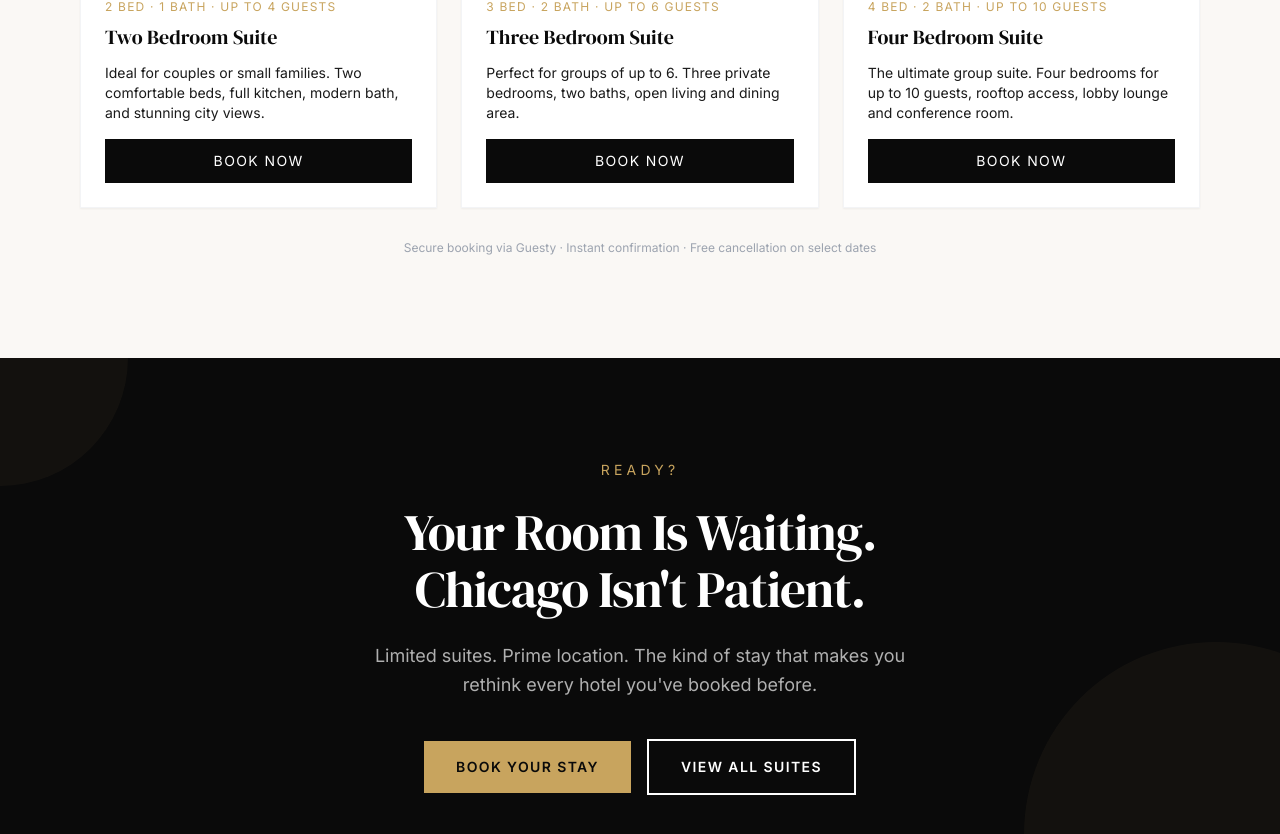
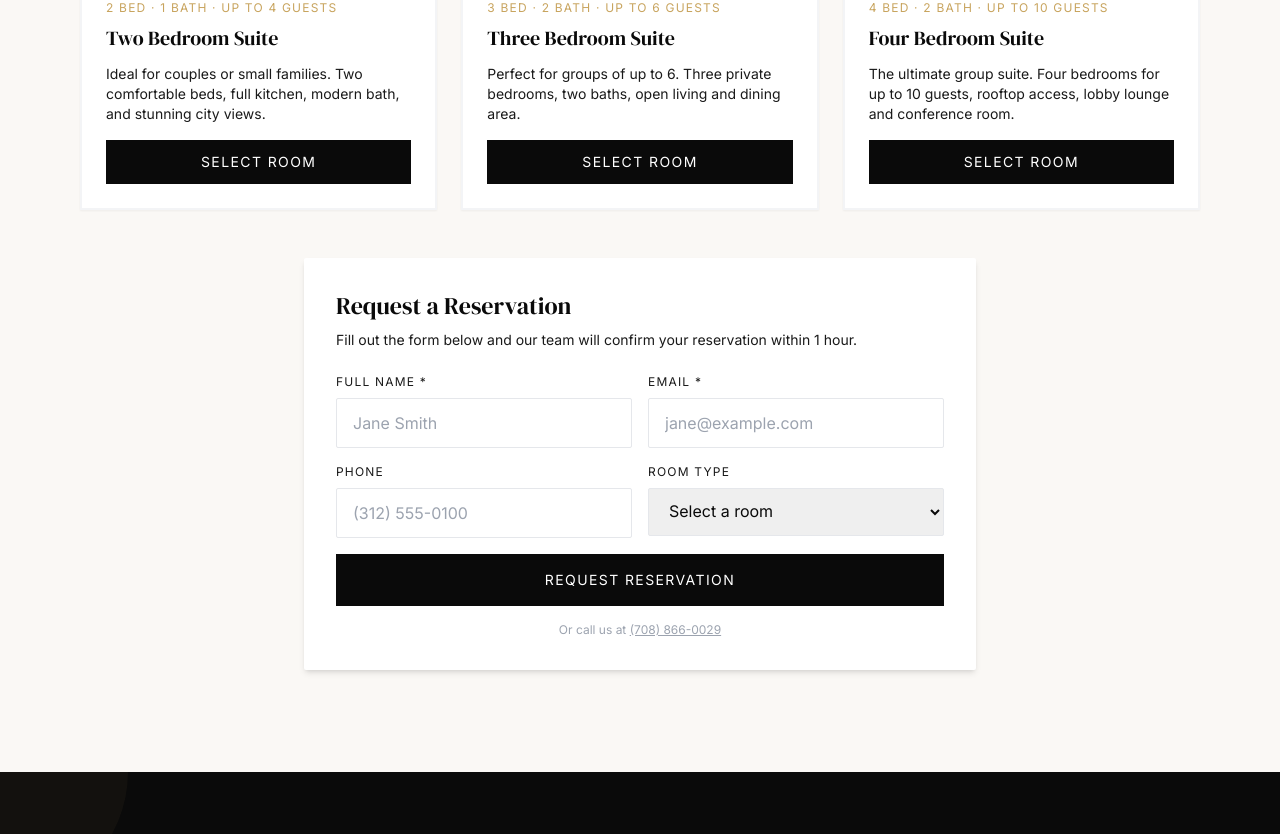
Before and after one commit to theplymouthchicago/plymouth-hotel, a Next.js app: page / in a window 1280 px wide. Shown: the part 10553-11387 px from the top of the page. Built offline with nearby package versions, Linux system fonts and the light colour scheme.

Commit message:
Replace broken booking links with inquiry form + email confirmation

```diff
--- /dev/null
+++ b/src/app/api/inquire/route.ts
@@ -0,0 +1,53 @@
+import { NextRequest, NextResponse } from "next/server";
+import nodemailer from "nodemailer";
+
+export async function POST(req: NextRequest) {
+  const body = await req.json();
+  const { name, email, phone, checkIn, checkOut, guests, room } = body;
+
+  const transporter = nodemailer.createTransport({
+    service: "gmail",
+    auth: {
+      user: "info@theplymouthchicago.com",
+      pass: process.env.PLYMOUTH_EMAIL_PASS,
+    },
+  });
+
+  const text = `
+New Reservation Request — The Plymouth Chicago
+
+Name: ${name}
+Email: ${email}
+Phone: ${phone || "Not provided"}
+Room: ${room || "Not selected"}
+Check In: ${checkIn}
+Check Out: ${checkOut}
+Guests: ${guests}
+
+Reply to this email or call ${phone} to confirm.
+  `.trim();
+
+  try {
+    await transporter.sendMail({
+      from: '"The Plymouth Chicago" <info@theplymouthchicago.com>',
+      to: "info@theplymouthchicago.com",
+      replyTo: email,
+      subject: `Reservation Request — ${room} | ${checkIn} to ${checkOut}`,
+      text,
+    });
+
+    // Auto-reply to guest
+    await transporter.sendMail({
+      from: '"The Plymouth Chicago" <info@theplymouthchicago.com>',
+      to: email,
+      subject: "We received your reservation request — The Plymouth Chicago",
+      text: `Hi ${name},\n\nThank you for your interest in The Plymouth Chicago! We received your request for the ${room} Suite (${checkIn} to ${checkOut}, ${guests} guests).\n\nOur team will confirm your reservation within 1 hour. Questions? Call us at (708) 866-0029.\n\nWarm regards,\nThe Plymouth Chicago Team\n417 S Dearborn St, Chicago, IL 60605`,
+    });
+
+    return NextResponse.json({ ok: true });
+  } catch (err: unknown) {
+    const message = err instanceof Error ? err.message : String(err);
+    console.error("Email error:", message);
+    return NextResponse.json({ error: message }, { status: 500 });
+  }
+}
--- a/src/components/BookingWidget.tsx
+++ b/src/components/BookingWidget.tsx
@@ -35,93 +35,80 @@ const ROOM_TYPES = [
   },
 ];
 
-const BOOKING_BASE = "https://dreamchicagorentals.guestybookings.com/en/properties";
-
-function buildBookingUrl(listingId: string, checkIn: string, checkOut: string, guests: number) {
-  const params = new URLSearchParams({ minOccupancy: String(guests) });
-  if (checkIn) params.set("startDate", checkIn);
-  if (checkOut) params.set("endDate", checkOut);
-  return `${BOOKING_BASE}/${listingId}?${params}`;
-}
+type FormState = "idle" | "sending" | "sent" | "error";
 
 export function BookingWidget() {
   const [checkIn, setCheckIn] = useState("");
   const [checkOut, setCheckOut] = useState("");
   const [guests, setGuests] = useState(2);
+  const [selectedRoom, setSelectedRoom] = useState<string | null>(null);
+  const [name, setName] = useState("");
+  const [email, setEmail] = useState("");
+  const [phone, setPhone] = useState("");
+  const [formState, setFormState] = useState<FormState>("idle");
 
   const today = new Date().toISOString().split("T")[0];
-
   const nights =
     checkIn && checkOut
-      ? Math.round(
-          (new Date(checkOut).getTime() - new Date(checkIn).getTime()) / 86_400_000
-        )
+      ? Math.round((new Date(checkOut).getTime() - new Date(checkIn).getTime()) / 86_400_000)
       : 0;
+
+  async function handleSubmit(e: React.FormEvent) {
+    e.preventDefault();
+    setFormState("sending");
+    try {
+      const res = await fetch("/api/inquire", {
+        method: "POST",
+        headers: { "Content-Type": "application/json" },
+        body: JSON.stringify({ name, email, phone, checkIn, checkOut, guests, room: selectedRoom }),
+      });
+      if (!res.ok) throw new Error("Failed");
+      setFormState("sent");
+    } catch {
+      setFormState("error");
+    }
+  }
 
   return (
     <section className="py-section section-padding bg-plymouth-offwhite" id="booking">
       <div className="max-w-container mx-auto">
         <div className="text-center mb-12">
-          <p className="text-plymouth-gold font-body text-sm uppercase tracking-[0.3em] mb-4">
-            Reserve
-          </p>
-          <h2 className="font-display text-display-md text-plymouth-black mb-4">
-            Book Direct. Best Rate.
-          </h2>
+          <p className="text-plymouth-gold font-body text-sm uppercase tracking-[0.3em] mb-4">Reserve</p>
+          <h2 className="font-display text-display-md text-plymouth-black mb-4">Book Direct. Best Rate.</h2>
           <p className="text-plymouth-charcoal text-lg max-w-xl mx-auto">
-            Skip the third-party fees. Book directly for the best available rate
-            and flexible terms.
+            Skip the third-party fees. Book directly for the best available rate and flexible terms.
           </p>
         </div>
 
         {/* Date + Guest Picker */}
         <div className="bg-white shadow-md rounded-sm p-6 flex flex-col md:flex-row gap-4 items-end max-w-3xl mx-auto mb-12">
           <div className="flex-1">
-            <label className="block text-xs uppercase tracking-widest text-plymouth-charcoal mb-2">
-              Check In
-            </label>
-            <input
-              type="date"
-              value={checkIn}
-              min={today}
-              onChange={(e) => setCheckIn(e.target.value)}
-              className="w-full border border-gray-200 rounded-sm px-4 py-3 text-plymouth-black focus:outline-none focus:border-plymouth-gold"
-            />
+            <label className="block text-xs uppercase tracking-widest text-plymouth-charcoal mb-2">Check In</label>
+            <input type="date" value={checkIn} min={today} onChange={(e) => setCheckIn(e.target.value)}
+              className="w-full border border-gray-200 rounded-sm px-4 py-3 text-plymouth-black focus:outline-none focus:border-plymouth-gold" />
           </div>
           <div className="flex-1">
-            <label className="block text-xs uppercase tracking-widest text-plymouth-charcoal mb-2">
-              Check Out
-            </label>
-            <input
-              type="date"
-              value={checkOut}
-              min={checkIn || today}
-              onChange={(e) => setCheckOut(e.target.value)}
-              className="w-full border border-gray-200 rounded-sm px-4 py-3 text-plymouth-black focus:outline-none focus:border-plymouth-gold"
-            />
+            <label className="block text-xs uppercase tracking-widest text-plymouth-charcoal mb-2">Check Out</label>
+            <input type="date" value={checkOut} min={checkIn || today} onChange={(e) => setCheckOut(e.target.value)}
+              className="w-full border border-gray-200 rounded-sm px-4 py-3 text-plymouth-black focus:outline-none focus:border-plymouth-gold" />
           </div>
           <div className="w-36">
-            <label className="block text-xs uppercase tracking-widest text-plymouth-charcoal mb-2">
-              Guests
-            </label>
-            <select
-              value={guests}
-              onChange={(e) => setGuests(Number(e.target.value))}
-              className="w-full border border-gray-200 rounded-sm px-4 py-3 text-plymouth-black focus:outline-none focus:border-plymouth-gold"
-            >
-              {[1, 2, 3, 4, 5, 6, 7, 8, 9, 10].map((n) => (
-                <option key={n} value={n}>
-                  {n} {n === 1 ? "guest" : "guests"}
-                </option>
+            <label className="block text-xs uppercase tracking-widest text-plymouth-charcoal mb-2">Guests</label>
+            <select value={guests} onChange={(e) => setGuests(Number(e.target.value))}
+              className="w-full border border-gray-200 rounded-sm px-4 py-3 text-plymouth-black focus:outline-none focus:border-plymouth-gold">
+              {[1,2,3,4,5,6,7,8,9,10].map((n) => (
+                <option key={n} value={n}>{n} {n === 1 ? "guest" : "guests"}</option>
               ))}
             </select>
           </div>
         </div>
 
         {/* Room Cards */}
-        <div className="grid grid-cols-1 md:grid-cols-3 gap-6">
+        <div className="grid grid-cols-1 md:grid-cols-3 gap-6 mb-12">
           {ROOM_TYPES.map((room) => (
-            <div key={room.type} className="bg-white shadow-sm border border-gray-100 flex flex-col">
+            <div key={room.type}
+              className={`bg-white shadow-sm border-2 flex flex-col cursor-pointer transition-colors ${selectedRoom === room.type ? "border-plymouth-gold" : "border-gray-100"}`}
+              onClick={() => setSelectedRoom(room.type)}>
               <div className="h-48 bg-gradient-to-br from-gray-200 to-gray-300 flex items-center justify-center">
                 <span className="font-display text-3xl text-gray-500">{room.type}</span>
               </div>
@@ -129,33 +116,83 @@ export function BookingWidget() {
                 <p className="text-xs uppercase tracking-widest text-plymouth-gold mb-2">
                   {room.bedrooms} bed &middot; {room.bathrooms} bath &middot; Up to {room.accommodates} guests
                 </p>
-                <h3 className="font-display text-xl text-plymouth-black mb-3">
-                  {room.label}
-                </h3>
-                <p className="text-plymouth-charcoal text-sm mb-4 flex-1">
-                  {room.description}
-                </p>
+                <h3 className="font-display text-xl text-plymouth-black mb-3">{room.label}</h3>
+                <p className="text-plymouth-charcoal text-sm mb-4 flex-1">{room.description}</p>
                 {nights > 0 && (
-                  <p className="text-xs text-plymouth-charcoal mb-4">
-                    {nights} {nights === 1 ? "night" : "nights"} selected
-                  </p>
+                  <p className="text-xs text-plymouth-charcoal mb-4">{nights} {nights === 1 ? "night" : "nights"} selected</p>
                 )}
-                <a
-                  href={buildBookingUrl(room.listingId, checkIn, checkOut, guests)}
-                  target="_blank"
-                  rel="noopener noreferrer"
-                  className="block text-center bg-plymouth-black text-white py-3 text-sm uppercase tracking-widest hover:bg-plymouth-gold transition-colors"
-                >
-                  Book Now
-                </a>
+                <button
+                  onClick={(e) => { e.stopPropagation(); setSelectedRoom(room.type); const el = document.getElementById("inquiry-form"); if(el) el.scrollIntoView({behavior:"smooth"}); }}
+                  className="block text-center bg-plymouth-black text-white py-3 text-sm uppercase tracking-widest hover:bg-plymouth-gold transition-colors w-full">
+                  Select Room
+                </button>
               </div>
             </div>
           ))}
         </div>
 
-        <p className="text-center text-xs text-gray-400 mt-8">
-          Secure booking via Guesty &middot; Instant confirmation &middot; Free cancellation on select dates
-        </p>
+        {/* Inquiry Form */}
+        <div id="inquiry-form" className="bg-white shadow-md rounded-sm p-8 max-w-2xl mx-auto">
+          <h3 className="font-display text-2xl text-plymouth-black mb-2">
+            {selectedRoom ? `Reserve Your ${selectedRoom} Suite` : "Request a Reservation"}
+          </h3>
+          <p className="text-plymouth-charcoal text-sm mb-6">
+            Fill out the form below and our team will confirm your reservation within 1 hour.
+          </p>
+
+          {formState === "sent" ? (
+            <div className="text-center py-8">
+              <p className="text-2xl mb-2">✓</p>
+              <p className="font-display text-xl text-plymouth-black mb-2">Request Received!</p>
+              <p className="text-plymouth-charcoal text-sm">
+                We&apos;ll reach out to {email} within 1 hour to confirm your stay.
+              </p>
+            </div>
+          ) : (
+            <form onSubmit={handleSubmit} className="space-y-4">
+              <div className="grid grid-cols-1 md:grid-cols-2 gap-4">
+                <div>
+                  <label className="block text-xs uppercase tracking-widest text-plymouth-charcoal mb-2">Full Name *</label>
+                  <input required value={name} onChange={(e) => setName(e.target.value)}
+                    className="w-full border border-gray-200 rounded-sm px-4 py-3 text-plymouth-black focus:outline-none focus:border-plymouth-gold"
+                    placeholder="Jane Smith" />
+                </div>
+                <div>
+                  <label className="block text-xs uppercase tracking-widest text-plymouth-charcoal mb-2">Email *</label>
+                  <input required type="email" value={email} onChange={(e) => setEmail(e.target.value)}
+                    className="w-full border border-gray-200 rounded-sm px-4 py-3 text-plymouth-black focus:outline-none focus:border-plymouth-gold"
+                    placeholder="jane@example.com" />
+                </div>
+              </div>
+              <div className="grid grid-cols-1 md:grid-cols-2 gap-4">
+                <div>
+                  <label className="block text-xs uppercase tracking-widest text-plymouth-charcoal mb-2">Phone</label>
+                  <input value={phone} onChange={(e) => setPhone(e.target.value)}
+                    className="w-full border border-gray-200 rounded-sm px-4 py-3 text-plymouth-black focus:outline-none focus:border-plymouth-gold"
+                    placeholder="(312) 555-0100" />
+                </div>
+                <div>
+                  <label className="block text-xs uppercase tracking-widest text-plymouth-charcoal mb-2">Room Type</label>
+                  <select value={selectedRoom ?? ""} onChange={(e) => setSelectedRoom(e.target.value)}
+                    className="w-full border border-gray-200 rounded-sm px-4 py-3 text-plymouth-black focus:outline-none focus:border-plymouth-gold">
+                    <option value="">Select a room</option>
+                    {ROOM_TYPES.map((r) => <option key={r.type} value={r.type}>{r.label}</option>)}
+                  </select>
+                </div>
+              </div>
+              {formState === "error" && (
+                <p className="text-red-600 text-sm">Something went wrong. Please email us at info@theplymouthchicago.com</p>
+              )}
+              <button type="submit" disabled={formState === "sending"}
+                className="w-full bg-plymouth-black text-white py-4 text-sm uppercase tracking-widest hover:bg-plymouth-gold transition-colors disabled:opacity-50">
+                {formState === "sending" ? "Sending..." : "Request Reservation"}
+              </button>
+              <p className="text-center text-xs text-gray-400">
+                Or call us at <a href="tel:7088660029" className="underline">(708) 866-0029</a>
+              </p>
+            </form>
+          )}
+        </div>
       </div>
     </section>
   );
```
Also changed, not shown: package.json (+7 -5 lines), 1 other file (tests, documents, lock files or other folders).
